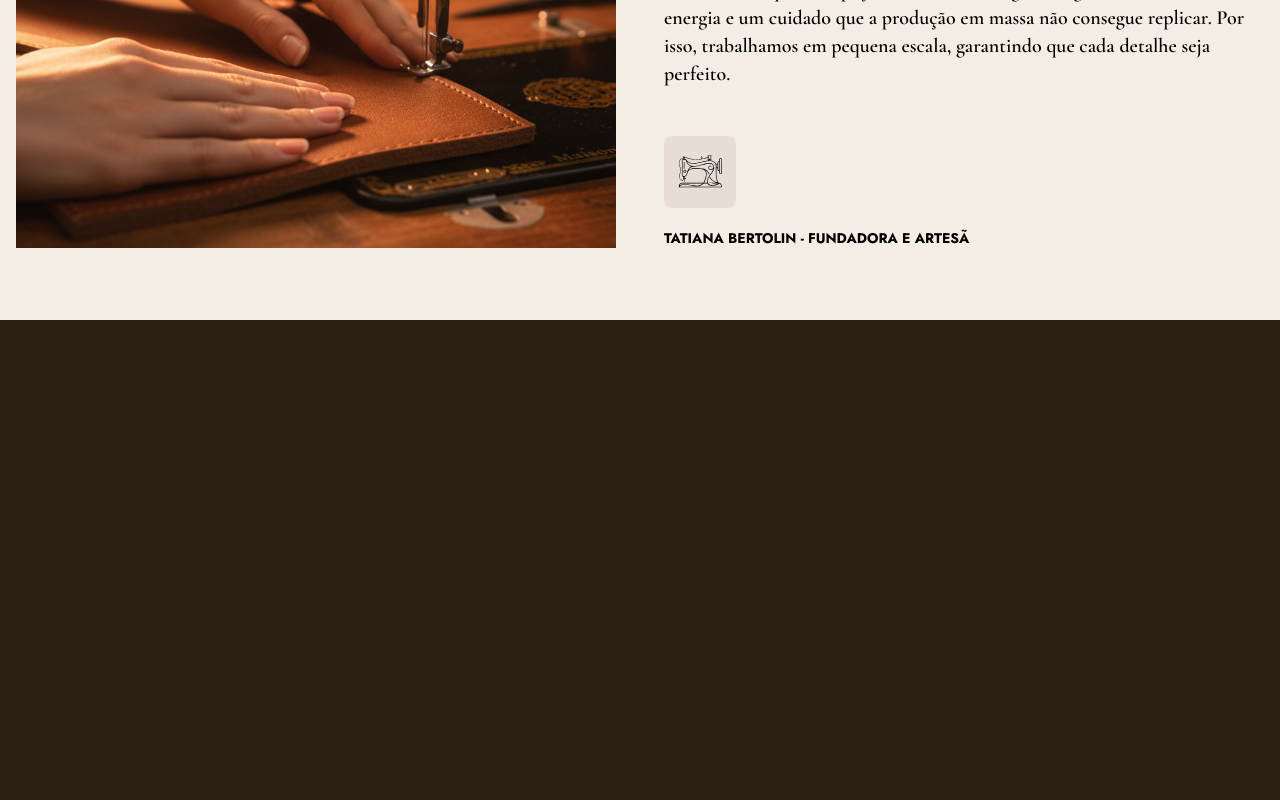
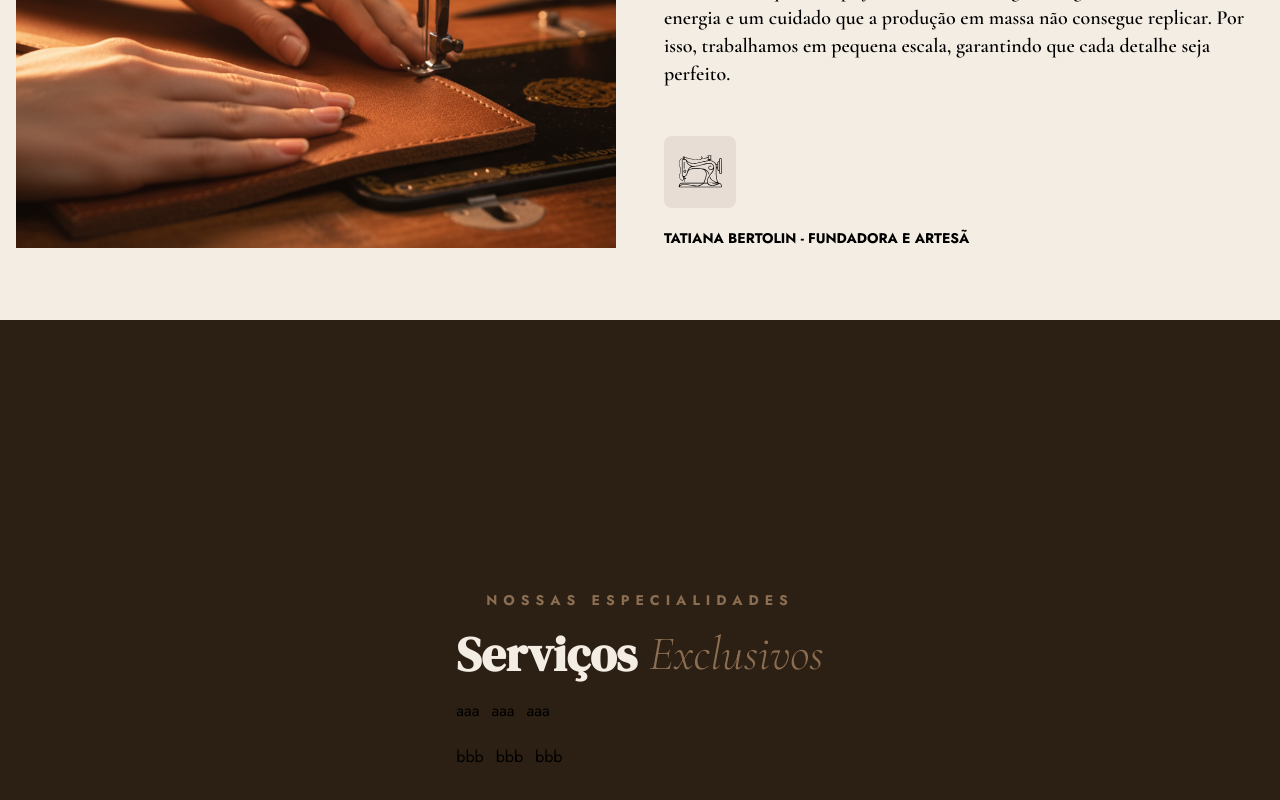
Before and after one commit to eduardo-bertolin/landing-page-atelie, a React (Vite) app: page / in a window 1280 px wide. Shown: the part 1310-2110 px from the top of the page. Built offline with nearby package versions, Linux system fonts and the light colour scheme.

Commit message:
add Servicos + edits

```diff
--- a/src/components/Hero.tsx
+++ b/src/components/Hero.tsx
@@ -3,14 +3,14 @@ import Costura from "../assets/images/costura.png";
 import Button from "./Button";
 export default function Hero() {
   return (
-    <section id="hero" className="w-full min-h-[calc(100vh-var(--nav-height))]">
-      <div className="flex items-center background hero-bg py-12 xl:py-0 min-h-[calc(100vh-var(--nav-height))]" >
+    <section id="hero" className="w-full section-h">
+      <div className="flex items-center background bg-ebano py-12 xl:py-0 section-h" >
         <div className="container flex flex-col xl:flex-row justify-between gap-12 xl:gap-0">
           <div className="flex flex-col gap-8 xl:gap-[3rem] self-center">
             <div className="flex items-center gap-4">
               <span className="line" />
 
-              <span className="font-jost color-dourado uppercase text-lg ls-md">
+              <span className="font-jost color-dourado uppercase text-lg tracking-[0.375rem]">
                 Ateliê de Patchwork
               </span>
             </div>
--- a/src/components/Servicos.tsx
+++ b/src/components/Servicos.tsx
@@ -1,6 +1,29 @@
+
+
 export default function Servicos() {
     return (
-        <section id="servicos" className="bg-ebano w-full min-h-[calc(100vh-var(--nav-height))] flex items-center justify-center">
+        <section id="servicos" className="bg-ebano w-full section-h flex items-center justify-center">
+            <div className="flex flex-col gap-5">
+                <div className="flex flex-col justify-center items-center">
+                    <span className="font-jont color-terra font-bold text-sm tracking-[0.375rem] uppercase">Nossas especialidades</span>
+                </div>
+                <div className="flex flex-row gap-3 justify-center items-center">
+                    <h3 className="font-serif color-cru font-bold text-5xl">Serviços</h3>
+                    <span className="font-cormorant color-terra font-light text-5xl italic">Exclusivos</span>
+                </div>
+
+
+                <div className="flex flex-row gap-3">
+                    <h1>aaa</h1>
+                    <h1>aaa</h1>
+                    <h1>aaa</h1></div>
+
+                <div className="flex flex-row gap-3">
+                    <h1>bbb</h1>
+                    <h1>bbb</h1>
+                    <h1>bbb</h1></div>
+            </div>
+
         </section>
     )
 }
--- a/src/components/Sobre.tsx
+++ b/src/components/Sobre.tsx
@@ -3,7 +3,7 @@ import Maquina from "../assets/maquina.svg";
 
 export default function Sobre() {
     return (
-        <section id="sobre" className="bg-cru w-full min-h-[calc(100vh-var(--nav-height))] flex items-center justify-center">
+        <section id="sobre" className="bg-cru w-full section-h flex items-center justify-center">
             <div className="container">
                 <div className="grid grid-cols-1 xl:grid-cols-2 items-stretch gap-12 py-12 w-full">
                     <div className="order-1 xl:col-start-2 flex flex-col items-start">
--- a/src/styles/index.css
+++ b/src/styles/index.css
@@ -136,6 +136,7 @@ html {
   overflow-x: hidden;
   scroll-behavior: smooth;
   background-color: var(--color-cru);
+  scroll-padding-top: var(--nav-height);
 }
 
 
--- a/src/styles/utility.css
+++ b/src/styles/utility.css
@@ -1,8 +1,4 @@
 /*TEXTOS*/
-
-.ls-md {
-  letter-spacing: 0.375rem;
-}
 
 .font-cormorant {
   font-family: var(--ff-cormorant);
@@ -66,6 +62,10 @@
   padding: 2px;
 }
 
+.section-h {
+  min-height: calc(100vh - var(--nav-height));
+}
+
 .container {
   --max-width: 680px;
   width: min(var(--max-width), 100% - var(--px-lg) * 2);
@@ -83,7 +83,7 @@
   background-repeat: no-repeat;
 }
 
-@media (width >= 1280px) {
+@media (width >=1280px) {
   .hero-bg {
     background-image: none;
     background-color: var(--color-ebano);
```
